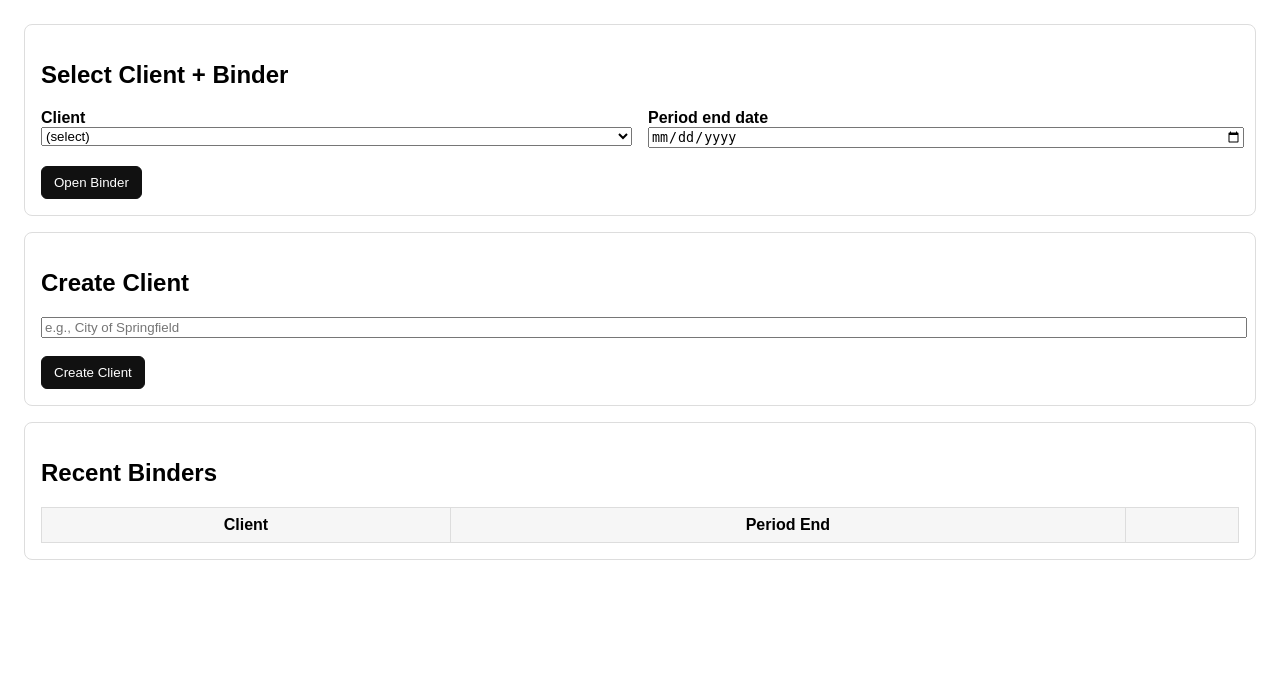
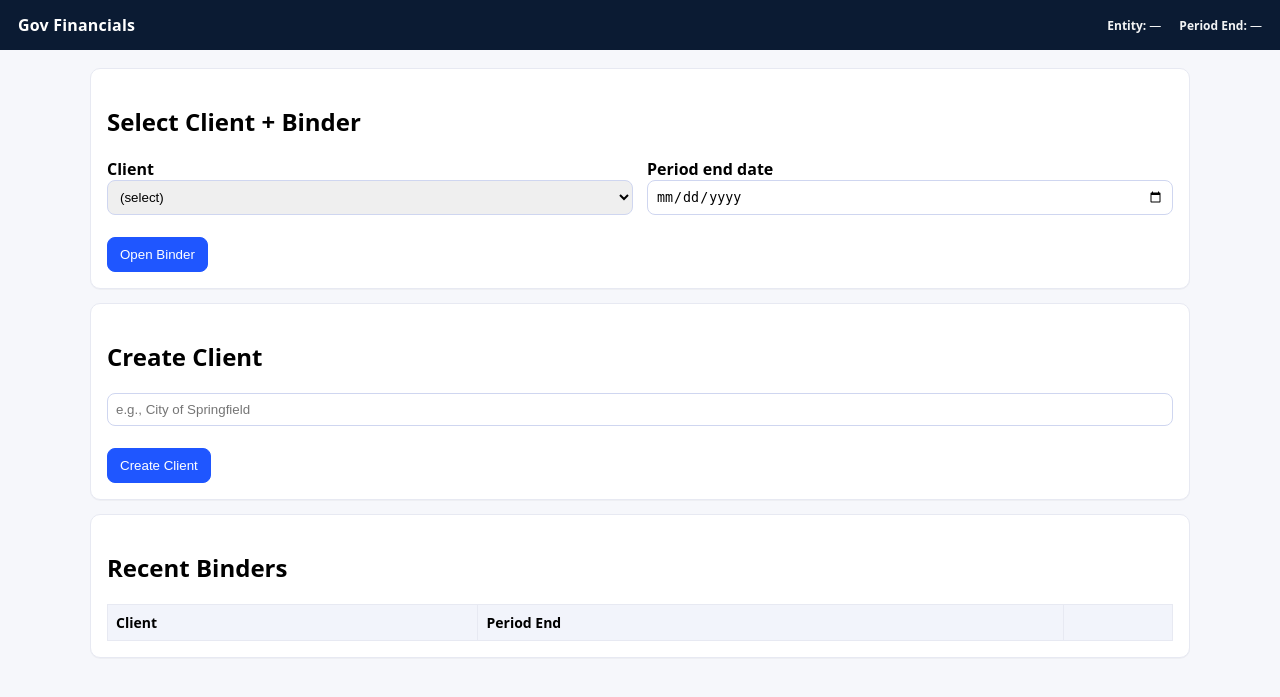
Before and after one commit to stervort/gov-financials, a FastAPI app: page / in a window 1280 px wide. Shown: the top 697 px of the page. Run offline with FastAPI, Linux system fonts and the light colour scheme; data that the repository does not hold is empty.

Commit message:
Update base.html

```diff
--- a/api/app/templates/base.html
+++ b/api/app/templates/base.html
@@ -1,37 +1,49 @@
 <!doctype html>
-<html>
+<html lang="en">
 <head>
-  <meta charset="utf-8">
+  <meta charset="utf-8" />
+  <meta name="viewport" content="width=device-width,initial-scale=1" />
   <title>Gov Financials</title>
   <style>
-    body { font-family: Arial, sans-serif; margin: 24px; }
-    .card { border: 1px solid #ddd; padding: 16px; border-radius: 8px; margin-bottom: 16px; }
-    .row { display: flex; gap: 16px; }
-    .col { flex: 1; }
-    table { border-collapse: collapse; width: 100%; }
-    th, td { border: 1px solid #ddd; padding: 8px; }
-    th { background: #f6f6f6; }
-    .btn { display: inline-block; padding: 8px 12px; border: 1px solid #333; border-radius: 6px; text-decoration: none; }
-    .btn-primary { background: #111; color: #fff; border-color: #111; }
-    .warn { background: #fff3cd; border: 1px solid #ffeeba; padding: 12px; border-radius: 6px; }
-    .banner { background: #f2f7ff; border: 1px solid #d7e6ff; padding: 10px 12px; border-radius: 8px; margin-bottom: 16px; }
-    .banner small { opacity: .8; }
+    body { font-family: system-ui, -apple-system, Segoe UI, Roboto, Arial, sans-serif; margin: 0; background: #f6f7fb; }
+    header { background: #0b1b33; color: white; padding: 14px 18px; }
+    header .top { display:flex; justify-content: space-between; align-items:center; gap: 12px; flex-wrap: wrap; }
+    header .brand { font-weight: 700; letter-spacing: .2px; }
+    header .meta { font-size: 12px; opacity: .95; display:flex; gap: 18px; flex-wrap: wrap; }
+    main { padding: 18px; max-width: 1100px; margin: 0 auto; }
+    .card { background: white; border: 1px solid #e7e9f2; border-radius: 10px; padding: 16px; margin-bottom: 14px; box-shadow: 0 1px 0 rgba(0,0,0,.03); }
+    .row { display:flex; gap: 14px; flex-wrap: wrap; }
+    .col { flex: 1; min-width: 240px; }
+    table { width: 100%; border-collapse: collapse; font-size: 14px; }
+    th, td { border: 1px solid #e7e9f2; padding: 8px; text-align: left; vertical-align: top; }
+    th { background: #f2f4fb; }
+    .btn { display:inline-block; padding: 9px 12px; border-radius: 8px; border: 1px solid #cfd6f0; background: #fff; cursor: pointer; text-decoration:none; color:#0b1b33; }
+    .btn-primary { background: #1f56ff; border-color: #1f56ff; color: white; }
+    .btn-danger { background: #ff2b2b; border-color: #ff2b2b; color: white; }
+    .warn { padding: 10px 12px; background: #fff4e5; border: 1px solid #ffd49a; border-radius: 8px; }
+    .err { padding: 10px 12px; background: #ffeaea; border: 1px solid #ffb3b3; border-radius: 8px; }
+    input[type="text"], input[type="date"], select { padding: 8px; border: 1px solid #cfd6f0; border-radius: 8px; width: 100%; box-sizing: border-box; }
+    input[type="file"] { width: 100%; }
+    hr { border: 0; border-top: 1px solid #e7e9f2; }
+    .muted { font-size: 12px; opacity: .75; }
   </style>
 </head>
 <body>
+  <header>
+    <div class="top">
+      <div class="brand">Gov Financials</div>
+      <div class="meta">
+        <div><b>Entity:</b> {{ entity_name or "—" }}</div>
+        <div><b>Period End:</b> {{ period_end or "—" }}</div>
+        {% if binder_label %}
+          <div><b>Binder:</b> {{ binder_label }}</div>
+        {% endif %}
+      </div>
+    </div>
+  </header>
 
-  {% if client and binder %}
-  <div class="banner">
-    <div><b>Client:</b> {{ client.client_name }}</div>
-    <div><b>Binder:</b> FY {{ binder.fiscal_year or binder.period_end.year }} — Period end {{ binder.period_end }}</div>
-    <div style="margin-top:8px;">
-      <a class="btn" href="/b/{{ binder.id }}">Binder Home</a>
-      <a class="btn" href="/b/{{ binder.id }}/tb/upload">Upload TB</a>
-      <a class="btn" href="/">Change Client/Binder</a>
-    </div>
-  </div>
-  {% endif %}
-
-  {% block content %}{% endblock %}
+  <main>
+    {% block content %}{% endblock %}
+  </main>
 </body>
 </html>
```
